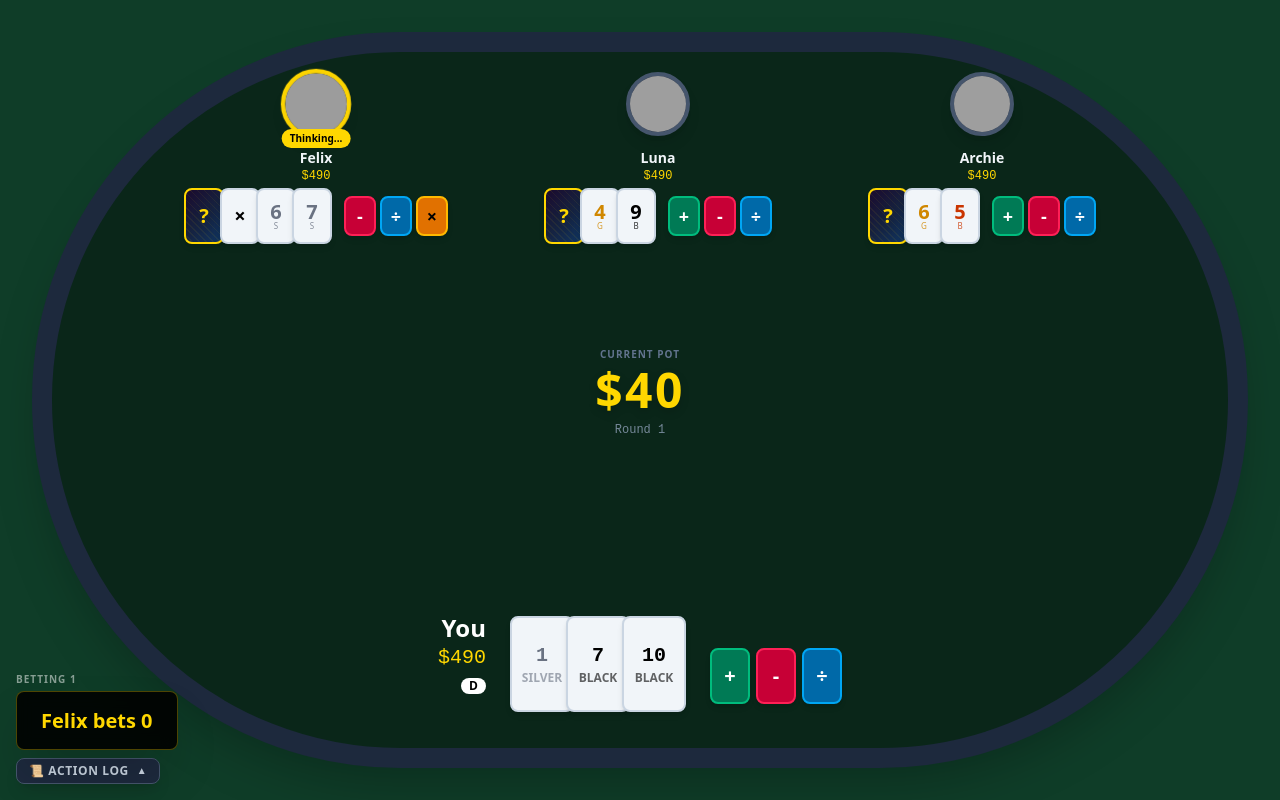
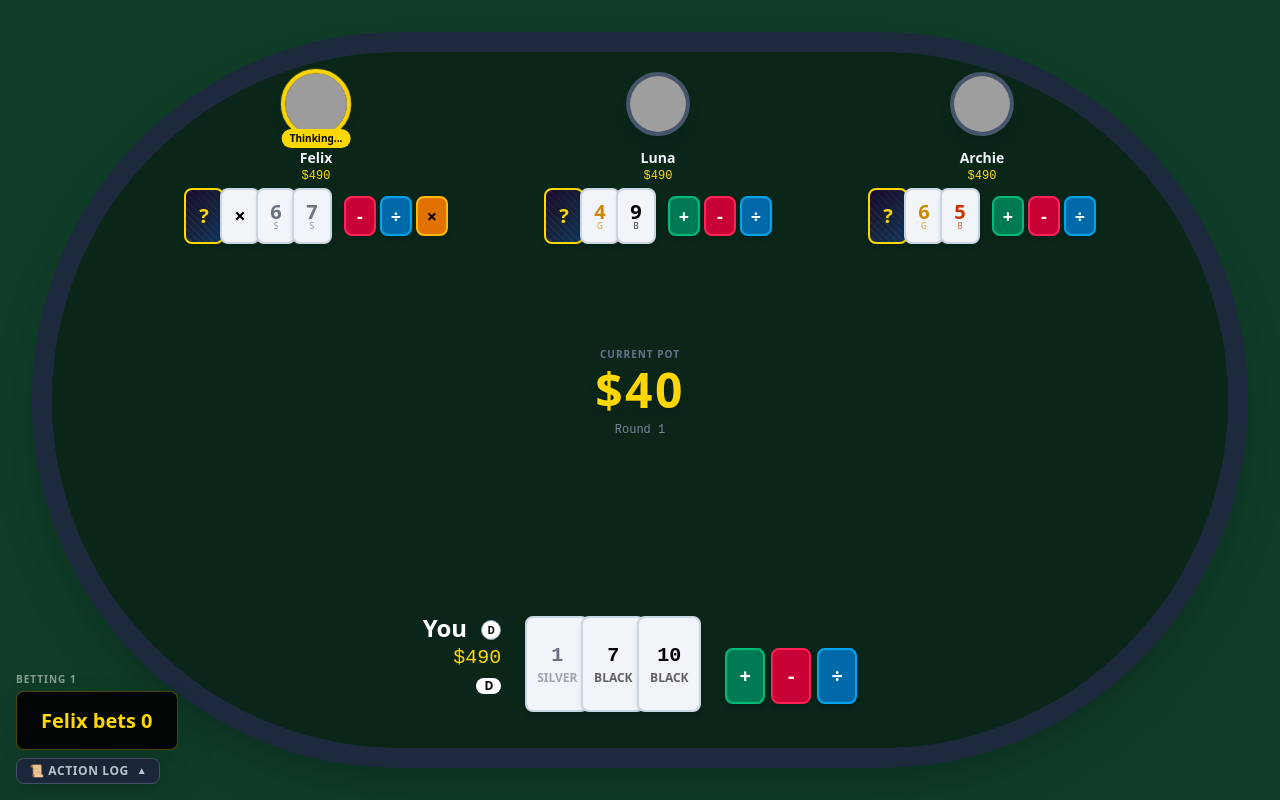
Before and after one commit to jinnotgin/equation-hi-lo, a Vue app: page / in a window 1280 px wide. Both pictures are taken after a click on the button "▶ Start Game". Built offline with nearby package versions, Linux system fonts and the light colour scheme; grey boxes are pictures that could not be loaded.

Commit message:
Update App.vue

```diff
--- a/src/App.vue
+++ b/src/App.vue
@@ -324,7 +324,7 @@
                 {{ me.name }}
                 <Tooltip
                   text="Dealer"
-                  v-if="gameStore.dealerIndex === gameStore.players.length - 1"
+                  v-if="gameStore.dealerIndex === me.id"
                   class="ml-2 inline-flex align-middle"
                 >
                   <span
```
